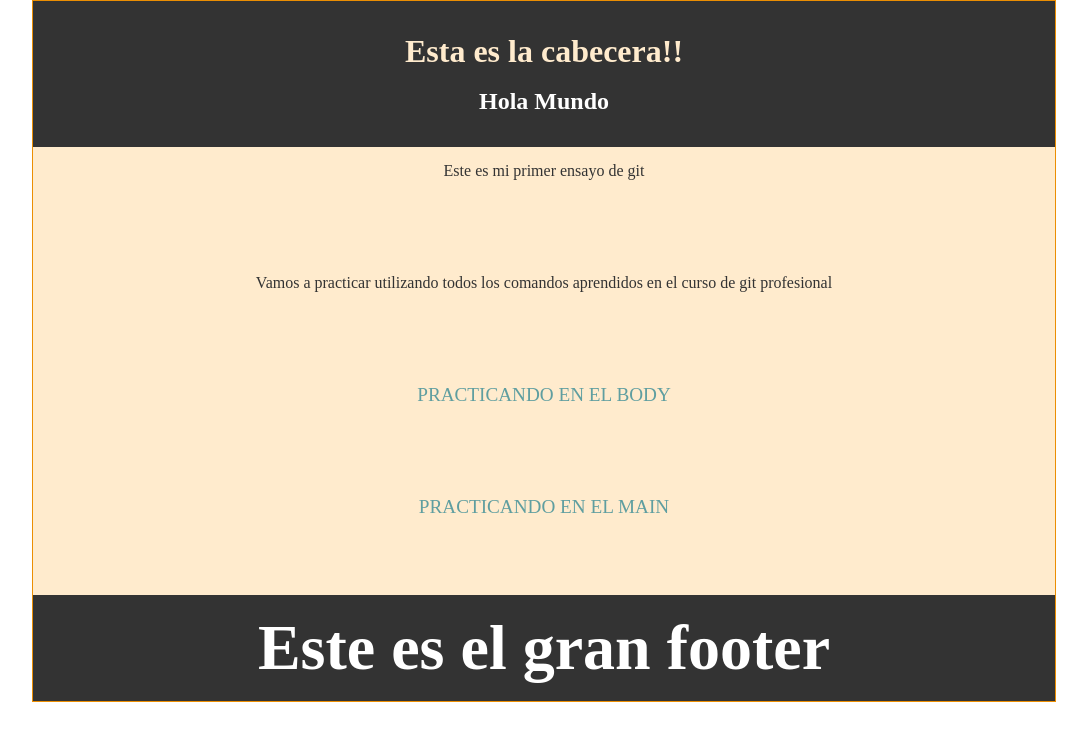
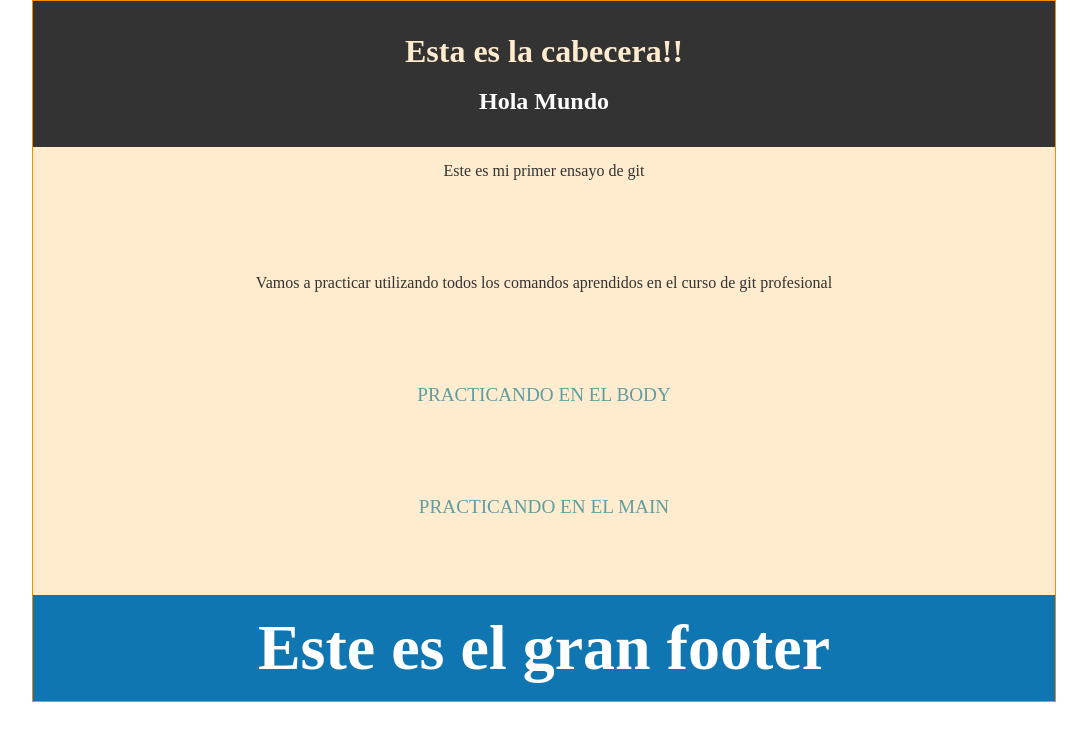
Before and after one commit to elCoco1968/Ensayo-GIT, a plain HTML site: page index.html in a window 1280 px wide. Shown: the whole page, without its empty margins (96-1183 px from the left). Drawn offline with Linux system fonts and the light colour scheme.

Commit message:
cambio de color footer

```diff
--- a/css/style.css
+++ b/css/style.css
@@ -41,7 +41,7 @@
 /*footer*/
 .footer__texto{
     text-align: center;
-    background: #333;
+    background: rgb(16, 118, 177);
     font-size: 2rem;
     padding: 1rem 0rem;
     color: #fff;
```
